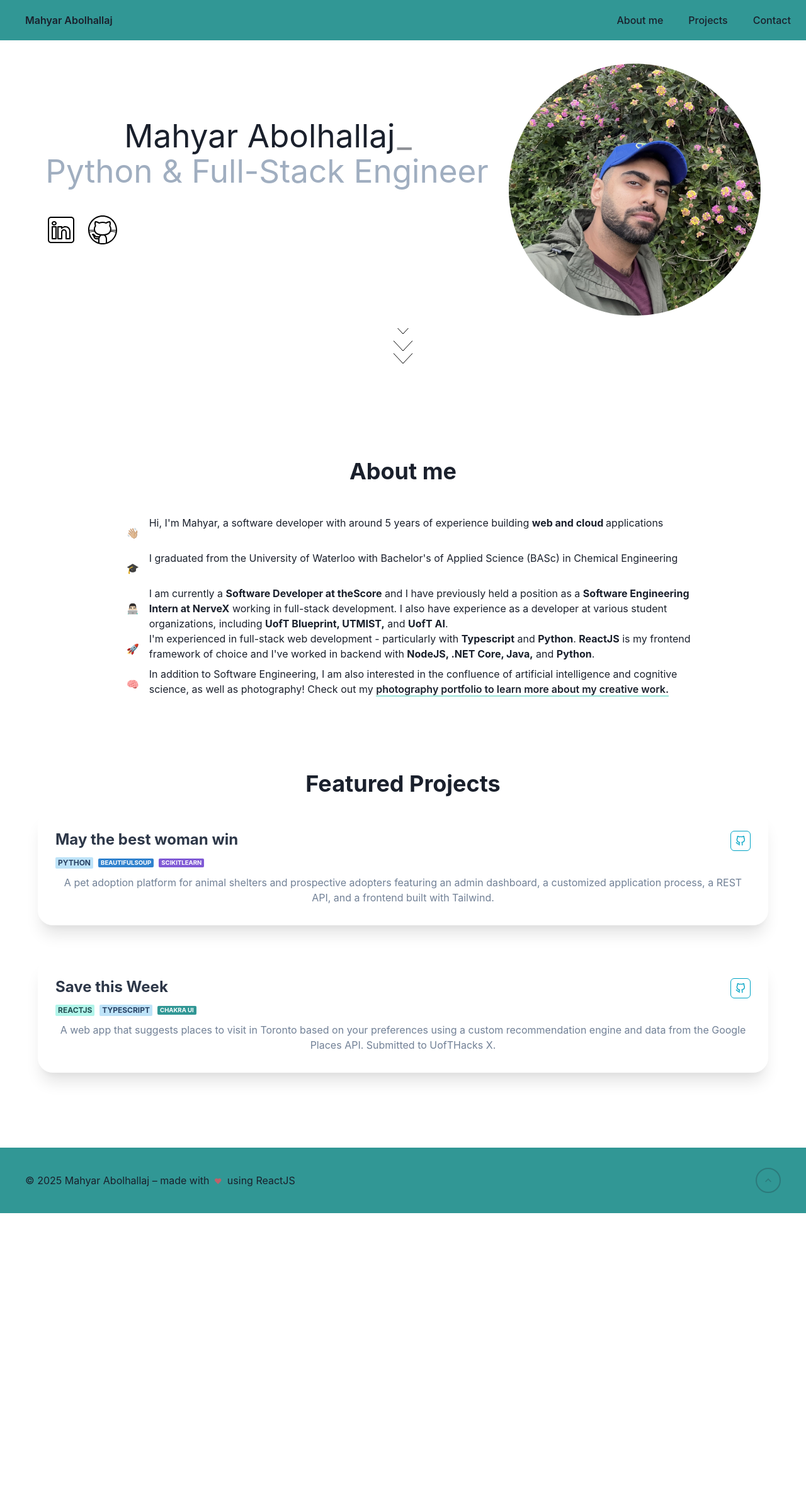
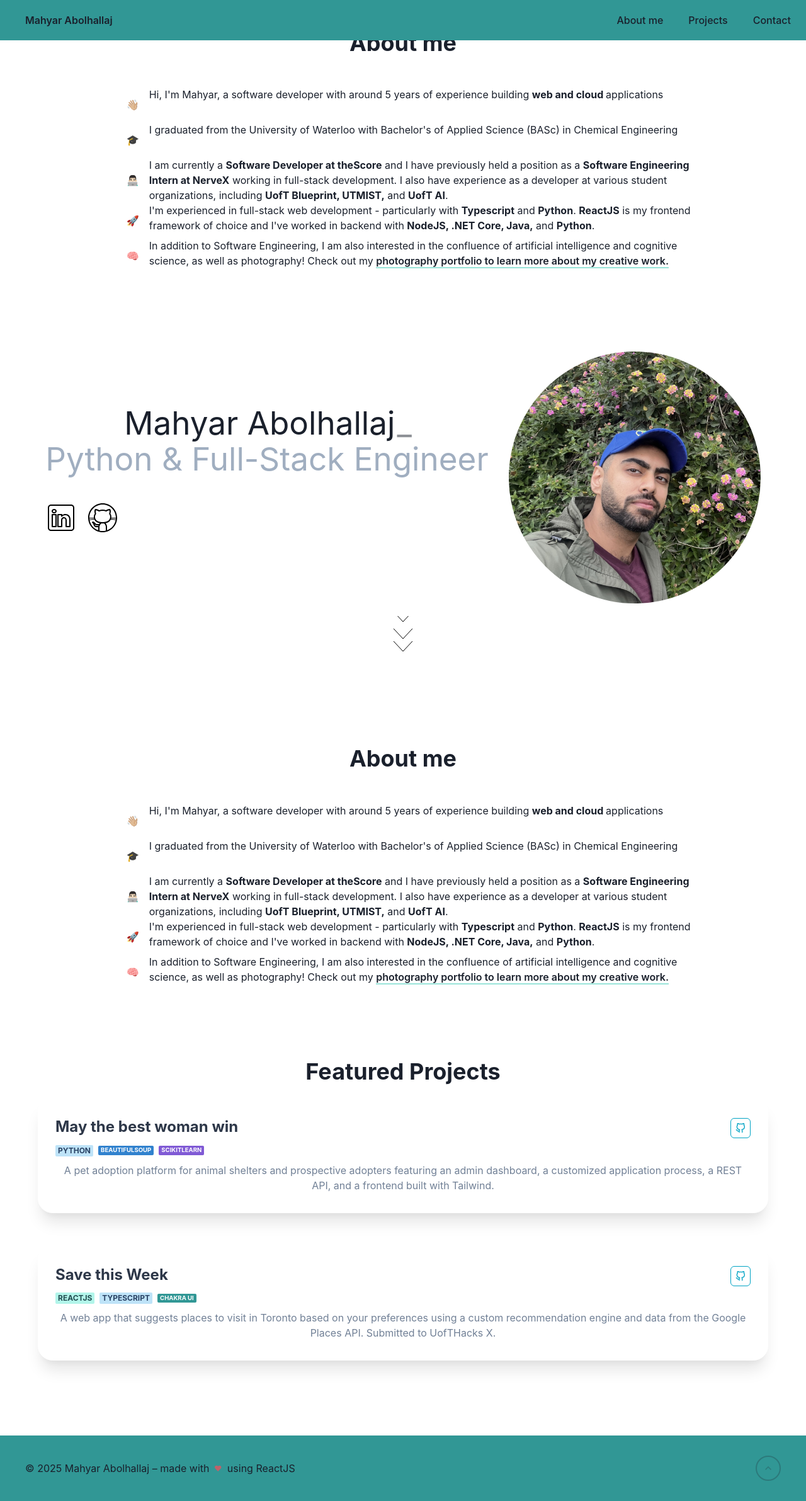
Before and after one commit to mabolhal/my-website, a React (Vite) app: page /#/aboutme in a window 1280 px wide. Shown: the whole page at 63% size. Before the commit the page ends 1926 px from the top, so only its background shows below. Built offline with nearby package versions, Linux system fonts and the light colour scheme.

Commit message:
included navigation functionality

```diff
--- a/src/App.tsx
+++ b/src/App.tsx
@@ -12,6 +12,7 @@ import  Projects  from './components/Projects';
 import { Center } from '@chakra-ui/react';
 import Footer from './components/Footer';
 import Project from './pages/Project/Project';
+import ProjectsPage from './components/ProjectsPage';
 // my stuff
 // function App() {
 //   return (
@@ -39,11 +40,10 @@ function App() {
   return (
     <>
     <div className='App'>
-    {/* <Routes> */}
-            {/* <Route index path='/' element={<Home />} /> */}
-            {/* <Route path='/projects' element={<ProjectsPage />} /> */}
-            {/* <Route path='/projects/:id' element={<Project />} />  */}
-        {/* </Routes> */}
+      <Routes>
+            <Route index path='/aboutme' element={<Aboutme />} />
+            <Route path='/projects' element={<ProjectsPage />} />
+      </Routes>
       {/* <Center> */}
       <Navbar />
       <Home />
--- a/src/components/Aboutme.tsx
+++ b/src/components/Aboutme.tsx
@@ -11,7 +11,7 @@ import {
     Center,
     Link,
 } from '@chakra-ui/react'
-// import { Element } from 'react-scroll'
+import { Element } from 'react-scroll'
 import { motion } from 'framer-motion'
 // import Fade from 'react-reveal/Fade'
 // import headshot from '../../media/headshot.jpg'
@@ -19,7 +19,7 @@ import { motion } from 'framer-motion'
 const Aboutme: FC = () => {
     return (
         <>
-        {/* // <Element name='aboutme'> */}
+         <Element name='aboutme'>
             <Container maxW={'5xl'} p={6.75} mt={[20, 10]}>
                 <VStack spacing={8}>
                     {/* <Fade> */}
@@ -120,7 +120,7 @@ const Aboutme: FC = () => {
                     </Stack>
                 </VStack>
             </Container>
-        {/* </Element> */}
+        </Element>
         </>
     )
 }
--- a/src/components/Footer.tsx
+++ b/src/components/Footer.tsx
@@ -45,9 +45,9 @@ const Footer: FC = () => {
                     <IconButton
                         colorScheme='teal'
                         variant='outline'
-                        // onClick={() => {
-                        //     scroll.scrollToTop({ duration: 350 })
-                        // }}
+                        onClick={() => {
+                            window.scrollTo({ behavior: 'smooth', top: 0 })
+                        }}
                         icon={<ChevronUpIcon fontSize={20} />}
                         aria-label='Scroll to top'
                         borderRadius={'full'}
--- a/src/components/Home.tsx
+++ b/src/components/Home.tsx
@@ -1,6 +1,6 @@
 import { Typewriter } from "react-simple-typewriter";
 import { Flex, Box, HStack, Text, Image, Center } from "@chakra-ui/react";
-import  Navbar  from "./Navbar";
+import { Element } from "react-scroll";
 
 const user = {
     name: 'Mahyar Abolhallaj',
@@ -81,6 +81,7 @@ const HomePageWhole = () => {
 
 export const Home = () => {
     return (
+      <Element name='home'>
         <div className='Home'>
 <HomePageWhole />
         {/* <HStack>
@@ -125,5 +126,6 @@ export const Home = () => {
 
 
       </div>
+      </Element>
     );
 };
--- a/src/components/Projects.tsx
+++ b/src/components/Projects.tsx
@@ -9,7 +9,7 @@ import {
     useMediaQuery,
 } from '@chakra-ui/react'
 import ProjectCard from './ProjectCard.tsx'
-// import { Element } from 'react-scroll'
+import { Element } from 'react-scroll'
 // import Fade from 'react-reveal/Fade'
 // import { motion } from 'framer-motion'
 import LinkIconButton from './LinkIconButton.tsx'
@@ -27,7 +27,7 @@ const Projects: FC = () => {
     //     animate={{ opacity: 1 }} // Animate to 1 opacity (fully visible)
     //     transition={{ duration: 2 }} // Animation duration (2 seconds)
     // >
-        // {/* <Element name='projects'> */}
+         <Element name='projects'>
             <Container
                 maxW={'10xl'}
                 p={6.75}
@@ -64,7 +64,7 @@ const Projects: FC = () => {
                     </Wrap>
                 </VStack>
             </Container>
-        // {/* </Element> */}
+        </Element>
         // </motion.div>
     )
 }
--- a/src/main.tsx
+++ b/src/main.tsx
@@ -3,11 +3,14 @@ import { createRoot } from 'react-dom/client'
 import './index.css'
 import App from './App.tsx'
 import { ChakraProvider } from '@chakra-ui/react'
+import { HashRouter } from 'react-router'
 
 createRoot(document.getElementById('root')!).render(
   <StrictMode>
     <ChakraProvider>
-      <App />
+      <HashRouter>
+        <App />
+      </HashRouter>
     </ChakraProvider>
   </StrictMode>,
 )
```
Also changed, not shown: src/components/Navbar.tsx (+0 -31 lines).
